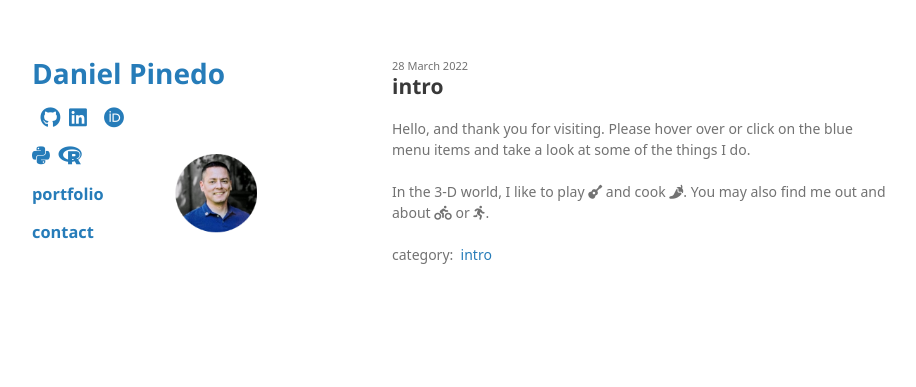
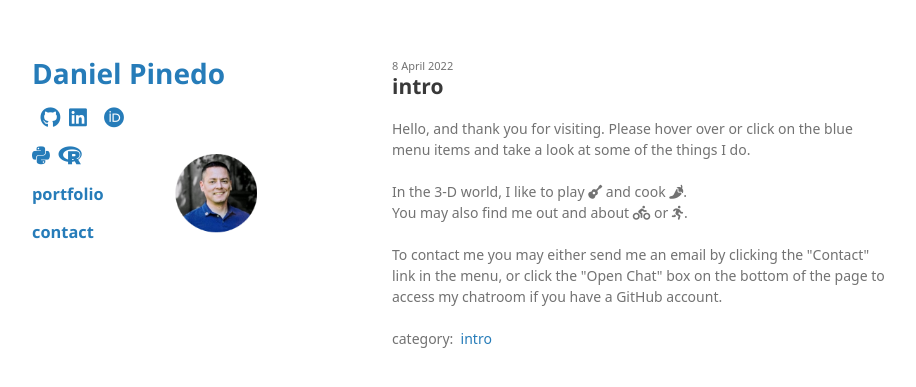
Before and after one commit to odenipinedo/odenipinedo.github.io, a Jekyll site: the page built from _posts/2022-04-08-intro.html, in a window 1280 px wide. Shown: the top 387 px of the page, without its empty margins (178-1094 px from the left). Built offline with Jekyll 4.4.1, drawn with Linux system fonts in a browser that asks for light colours; nearby versions of some CDN libraries; some web fonts are replaced; a style sheet for code colours, icons or effects is not loaded; the repository's description, which GitHub fills in, is left out.

Commit message:
Update and rename 2022-03-28-intro.html to 2022-04-08-intro.html

```diff
--- a/_posts/2022-03-28-intro.html
+++ b/_posts/2022-04-08-intro.html
@@ -1,18 +1,20 @@
 ---
 layout: post
 title:  "intro"
-date:   2022-03-28 18:00:00 -0500
+date:   2022-04-08 18:00:00 -0500
 categories: [intro]
 tags: about intro
 featured: true
 sitemap:
   priority: 0.5
   changefreq: 'monthly'
-  lastmod: 2022-04-07
+  lastmod: 2022-04-08
   exclude: 'no'
 ---
 Hello, and thank you for visiting. Please hover over or click on the blue menu items and take a look at some of the things I do.<br>
 <br>
-In the 3-D world, I like to play <i class="fa-solid fa-guitar" title="flamenco guitar"></i> and cook <i class="fa-solid fa-pepper-hot" title="mexican food"></i>.
+In the 3-D world, I like to play <i class="fa-solid fa-guitar" title="flamenco guitar"></i> and cook <i class="fa-solid fa-pepper-hot" title="mexican food"></i>.<br>
 You may also find me out and about <i class="fa-solid fa-person-biking" title="riding my bike"></i> or <i class="fa-solid fa-person-running" title="running from zombies"></i>.<br>
 <br>
+To contact me you may either send me an email by clicking the "Contact" link in the menu, or click the "Open Chat" box on the bottom of the page to access my chatroom if you have a GitHub account.<br>
+<br>
```
